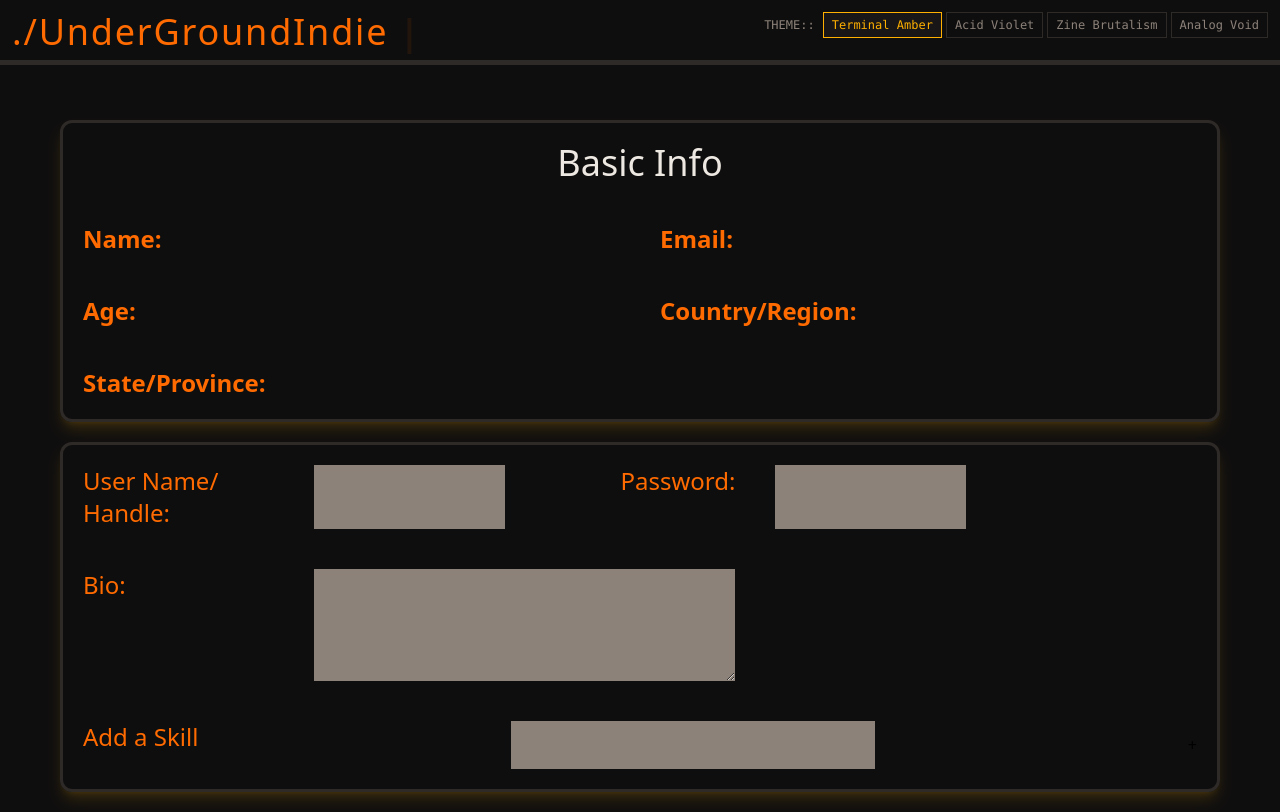
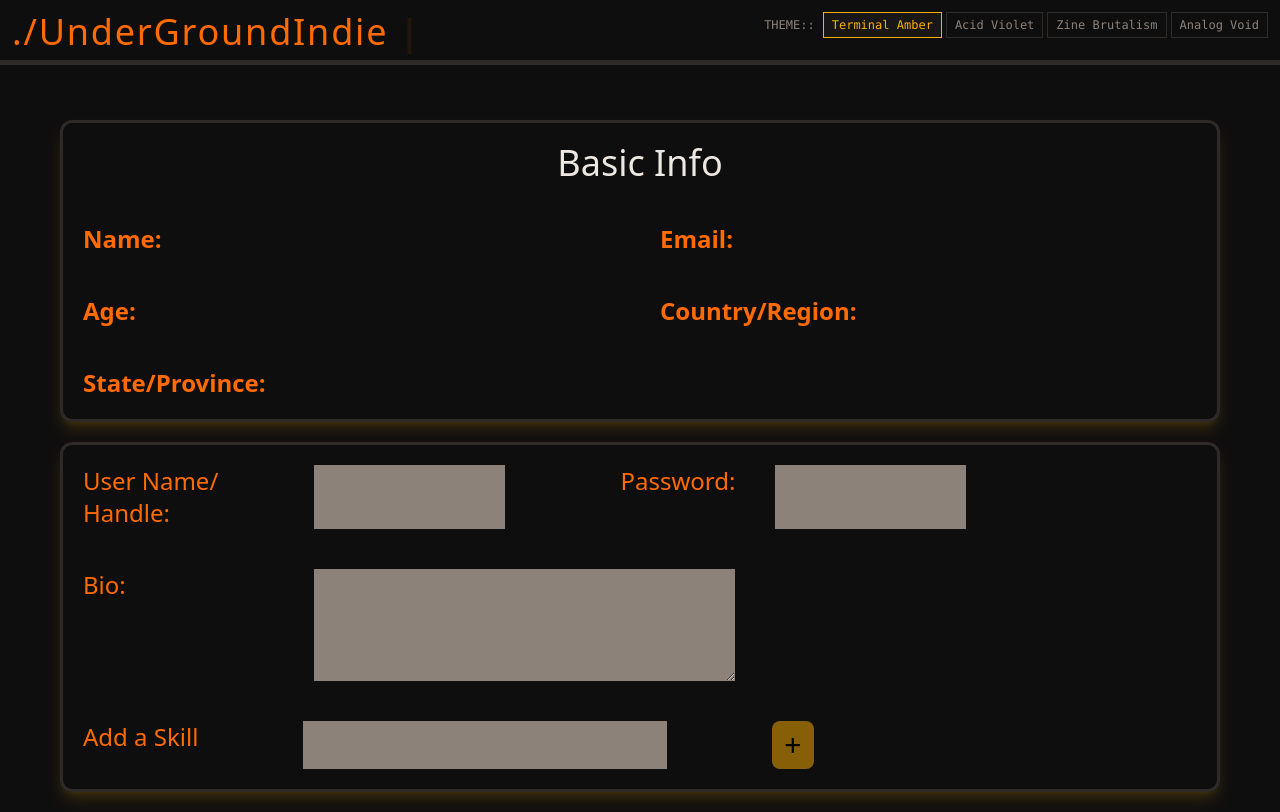
Before and after one commit to MattyMeans19/undergroundindie, a Next.js app: page /account/setup in a window 1280 px wide. Built offline with nearby package versions, Linux system fonts and the light colour scheme.

Commit message:
updated account setup page with skills section

```diff
--- a/app/(User)/account/setup/page.tsx
+++ b/app/(User)/account/setup/page.tsx
@@ -42,12 +42,15 @@ export default function Setup(){
                 <div className="row-start-5 col-span-full flex md:flex-nowrap justify-between">
                     <label htmlFor="skill" className="text-app-secondary text-bold text-2xl text-bold">Add a Skill</label>
                     <input name="skill" type="text" className="bg-app-muted text-2xl p-2"></input>
-                    <button>+</button>
-                    {accountInfo.skills.map((skill, index) =>(
-                        <p key={index}>
-                            {skill}
-                        </p>
-                    ))}
+                    <button className="text-3xl bg-app-accent/50 px-3 rounded-lg">+</button>
+                    <div className="basis-1/4 flex">
+                        {accountInfo.skills.map((skill, index) =>(
+                            <p key={index}>
+                                {skill}
+                            </p>
+                        ))}
+                    </div>
+
                 </div>
 
             </div>
--- a/app/(User)/layout.tsx
+++ /dev/null
@@ -1,39 +0,0 @@
-import type { Metadata } from "next";
-import { Geist, Geist_Mono } from "next/font/google";
-import "../globals.css";
-import { ThemeProvider } from "@/components/ThemeProvider";
-
-const geistSans = Geist({
-  variable: "--font-geist-sans",
-  subsets: ["latin"],
-});
-
-const geistMono = Geist_Mono({
-  variable: "--font-geist-mono",
-  subsets: ["latin"],
-});
-
-export const metadata: Metadata = {
-  title: "UnderGroundIndie",
-  description: "A social platform landing page for Underground Indie creators.",
-};
-
-export default function RootLayout({
-  children,
-}: Readonly<{
-  children: React.ReactNode;
-}>) {
-  return (
-    <html
-      lang="en"
-      className={`${geistSans.variable} ${geistMono.variable} h-full antialiased`}
-      suppressHydrationWarning
-    >
-      <body className="min-h-full flex flex-col">
-        <ThemeProvider>
-          {children}
-        </ThemeProvider>
-      </body>
-    </html>
-  );
-}
```
